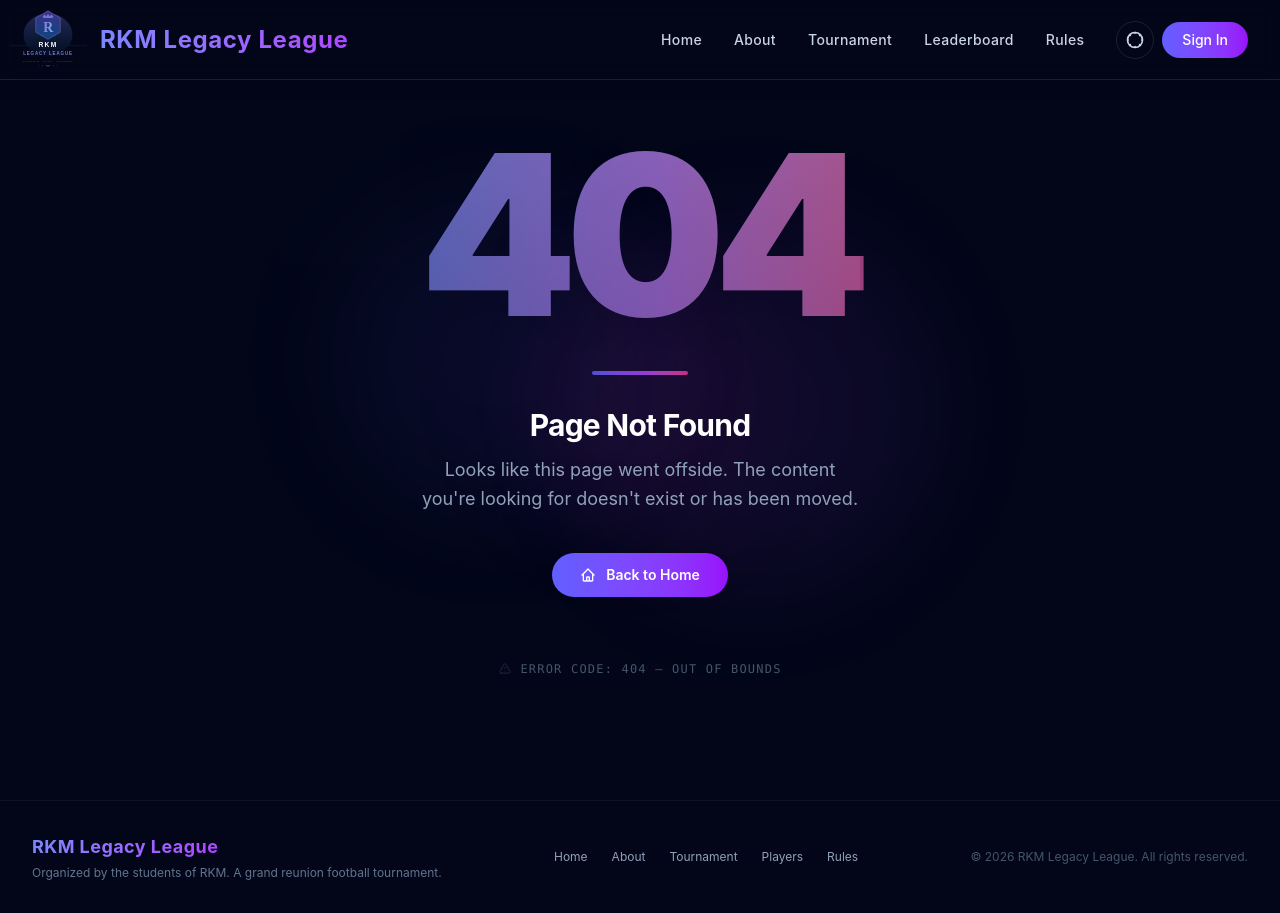
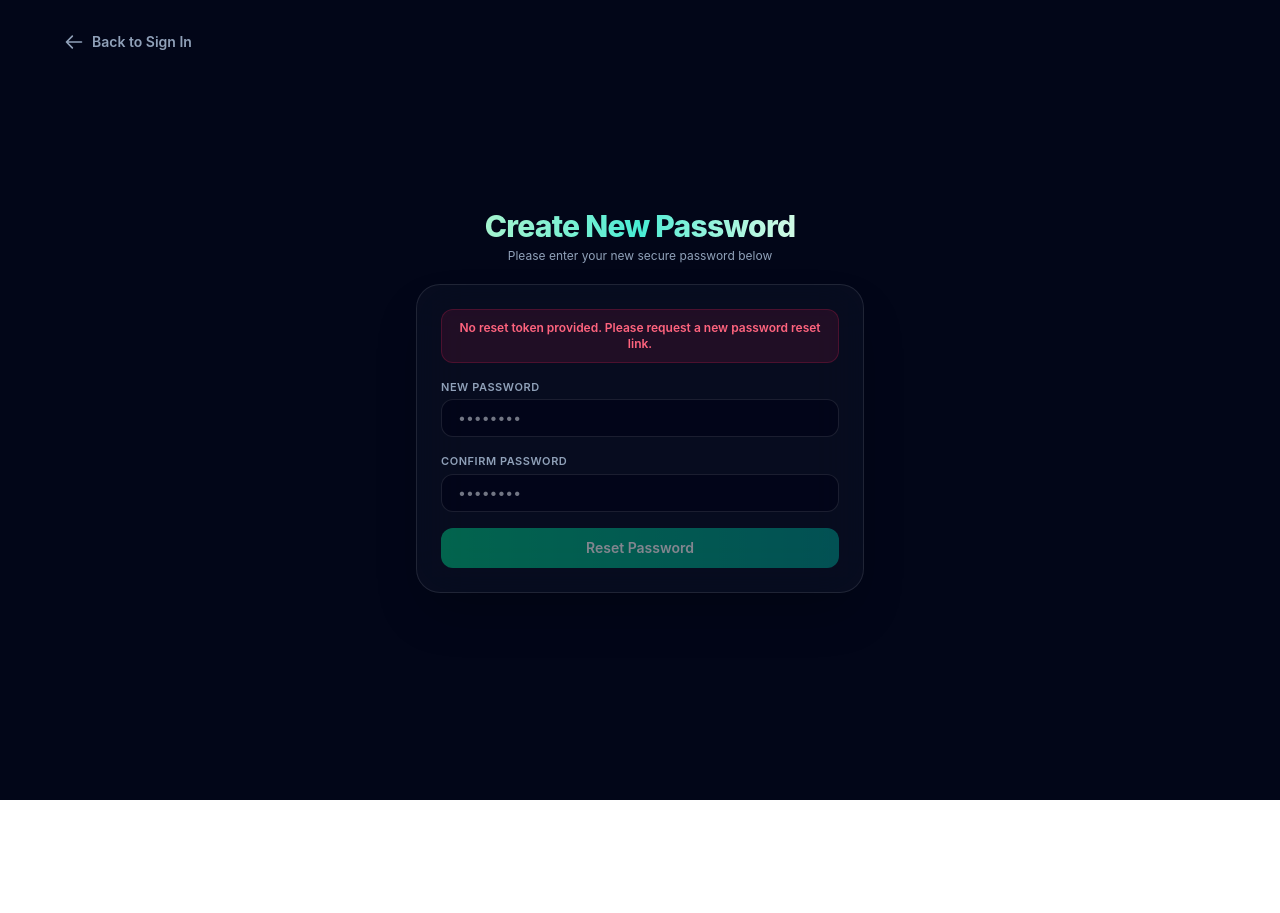
Before and after one commit to AKr3106/Tournament-Manager, a React (Vite) app in the folder frontend/: page /reset-password in a window 1280 px wide. After the commit the page ends 800 px from the top, so only its background shows below. Built offline with nearby package versions, Linux system fonts and the light colour scheme.

Commit message:
Add missing ResetPassword frontend page and route

```diff
--- a/frontend/src/App.jsx
+++ b/frontend/src/App.jsx
@@ -8,6 +8,7 @@ import TournamentShort from './components/TournamentShort'
 import SignIn from './pages/SignIn'
 import CreateAccount from './pages/CreateAccount'
 import ForgotPassword from './pages/ForgotPassword' // Added import
+import ResetPassword from './pages/ResetPassword' // Added import
 import About from './pages/About'
 import Players from './pages/Players'
 import PlayerPreview from './components/PlayerPreview'
@@ -55,8 +56,8 @@ const App = () => {
     window.scrollTo(0, 0);
   }, [location.pathname]);
 
-  // Added '/forgot-password' here so the navbar cleanly hides on this page too
-  const showNavbar = !['/signin', '/create-account', '/forgot-password'].includes(location.pathname)
+  // Added '/forgot-password' and '/reset-password' here so the navbar cleanly hides on these pages too
+  const showNavbar = !['/signin', '/create-account', '/forgot-password', '/reset-password'].includes(location.pathname)
 
   return (
     <div className="min-h-screen flex flex-col bg-slate-950 text-slate-50 font-sans selection:bg-indigo-500/30 relative">
@@ -85,6 +86,7 @@ const App = () => {
           <Route path="/signin" element={<SignIn />} />
           <Route path="/create-account" element={<CreateAccount />} />
           <Route path="/forgot-password" element={<ForgotPassword />} /> {/* Added Route */}
+          <Route path="/reset-password" element={<ResetPassword />} /> {/* Added Route */}
           <Route path="/admin" element={<ProtectedRoute adminOnly><Admin /></ProtectedRoute>} />
           <Route path="/lottery" element={<ProtectedRoute><Lottery /></ProtectedRoute>} />
           <Route path="/profile" element={<ProtectedRoute><Profile /></ProtectedRoute>} />
--- /dev/null
+++ b/frontend/src/pages/ResetPassword.jsx
@@ -0,0 +1,126 @@
+import { useState, useEffect } from 'react';
+import { Link, useNavigate, useSearchParams } from 'react-router-dom';
+import API_BASE from '../api';
+
+const ResetPassword = () => {
+  const [searchParams] = useSearchParams();
+  const token = searchParams.get("token");
+
+  const [newPassword, setNewPassword] = useState('');
+  const [confirmPassword, setConfirmPassword] = useState('');
+  const [message, setMessage] = useState('');
+  const [error, setError] = useState('');
+  const [isSubmitting, setIsSubmitting] = useState(false);
+  const navigate = useNavigate();
+
+  useEffect(() => {
+    if (!token) {
+      setError("No reset token provided. Please request a new password reset link.");
+    }
+  }, [token]);
+
+  const handleSubmit = async (e) => {
+    e.preventDefault();
+    if (!token) return;
+
+    if (newPassword.length < 6) {
+      setError('Password must be at least 6 characters');
+      return;
+    }
+
+    if (newPassword !== confirmPassword) {
+      setError('Passwords do not match');
+      return;
+    }
+
+    setIsSubmitting(true);
+    setError('');
+    setMessage('');
+
+    try {
+      const res = await fetch(`${API_BASE}/auth/reset-password`, {
+        method: "POST",
+        headers: { "Content-Type": "application/json" },
+        body: JSON.stringify({ token, newPassword }),
+      });
+      const data = await res.json();
+
+      if (data.success) {
+        setMessage("Password has been reset successfully! Redirecting...");
+        setTimeout(() => navigate('/signin'), 2000);
+      } else {
+        setError(data.message || "Failed to reset password");
+      }
+    } catch (err) {
+      console.error(err);
+      setError("Failed to connect to authentication server");
+    } finally {
+      setIsSubmitting(false);
+    }
+  };
+
+  return (
+    <div className="min-h-screen bg-slate-950 text-slate-50 flex items-center justify-center py-8 px-4 sm:px-6 lg:px-8 relative overflow-hidden">
+      <Link to="/signin" className="absolute top-6 left-6 sm:top-8 sm:left-8 flex items-center gap-2 text-xs sm:text-sm font-semibold text-slate-400 hover:text-white transition-colors duration-200 z-20 group">
+        <svg className="w-4 h-4 sm:w-5 sm:h-5 transform group-hover:-translate-x-1 transition-transform duration-200" fill="none" viewBox="0 0 24 24" stroke="currentColor">
+          <path strokeLinecap="round" strokeLinejoin="round" strokeWidth={2} d="M10 19l-7-7m0 0l7-7m-7 7h18" />
+        </svg>
+        <span>Back to Sign In</span>
+      </Link>
+
+      <div className="max-w-md w-full space-y-5 relative z-10">
+        <div className="text-center">
+          <h2 className="text-2xl sm:text-3xl font-extrabold tracking-tight">
+            <span className="bg-clip-text text-transparent bg-linear-to-r from-emerald-200 via-teal-300 to-emerald-100 antialiased" style={{ WebkitTextFillColor: 'transparent' }}>
+              Create New Password
+            </span>
+          </h2>
+          <p className="mt-1 text-xs text-slate-400">Please enter your new secure password below</p>
+        </div>
+
+        <div className="bg-slate-900/40 border border-white/10 rounded-3xl p-6 shadow-2xl backdrop-blur-xl space-y-4">
+          {error && <div className="text-xs text-rose-400 text-center font-semibold bg-rose-500/10 border border-rose-500/20 py-2.5 px-3 rounded-xl">{error}</div>}
+          {message && <div className="text-xs text-emerald-400 text-center font-semibold bg-emerald-500/10 border border-emerald-500/20 py-2.5 px-3 rounded-xl">{message}</div>}
+
+          <form className="space-y-4" onSubmit={handleSubmit}>
+            <div>
+              <label htmlFor="newPassword" className="block text-[11px] font-semibold text-slate-400 uppercase tracking-wider mb-1">New Password</label>
+              <input
+                id="newPassword"
+                type="password"
+                value={newPassword}
+                onChange={(e) => setNewPassword(e.target.value)}
+                disabled={!token || isSubmitting}
+                className="block w-full px-4 py-2 bg-slate-950/80 border border-white/10 rounded-xl text-slate-200 focus:outline-none focus:ring-2 focus:ring-emerald-500/30 text-sm"
+                placeholder="••••••••"
+              />
+            </div>
+
+            <div>
+              <label htmlFor="confirmPassword" className="block text-[11px] font-semibold text-slate-400 uppercase tracking-wider mb-1">Confirm Password</label>
+              <input
+                id="confirmPassword"
+                type="password"
+                value={confirmPassword}
+                onChange={(e) => setConfirmPassword(e.target.value)}
+                disabled={!token || isSubmitting}
+                className="block w-full px-4 py-2 bg-slate-950/80 border border-white/10 rounded-xl text-slate-200 focus:outline-none focus:ring-2 focus:ring-emerald-500/30 text-sm"
+                placeholder="••••••••"
+              />
+            </div>
+
+            <button
+              type="submit"
+              disabled={!token || isSubmitting}
+              className="w-full py-2.5 rounded-xl bg-linear-to-r from-emerald-500 to-teal-600 text-white font-semibold text-sm transition-all duration-300 transform hover:-translate-y-0.5 disabled:opacity-50 flex items-center justify-center gap-2"
+            >
+              {isSubmitting ? 'Resetting...' : 'Reset Password'}
+            </button>
+          </form>
+        </div>
+      </div>
+    </div>
+  );
+};
+
+export default ResetPassword;
```
Also changed, not shown: 1 other file (tests, documents, lock files or other folders).
